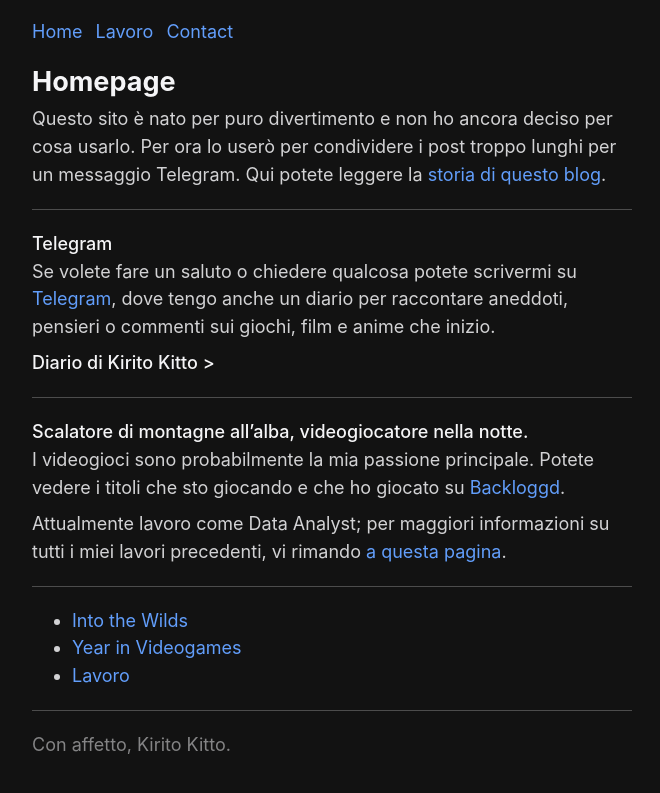
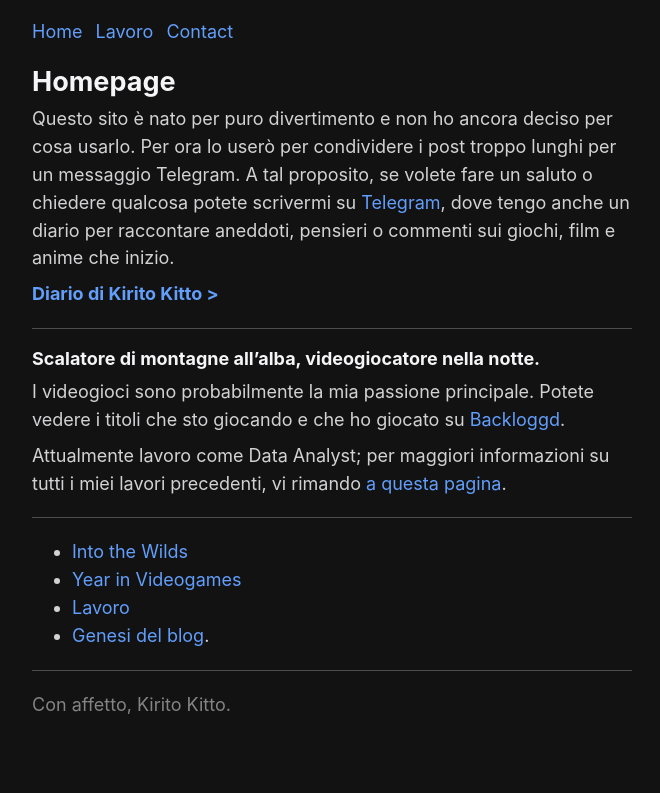
Before and after one commit to KiritoKitto/kiritokitto.github.io, a Jekyll site: the page built from index.md, in a window 1280 px wide. Shown: the top 793 px of the page, without its empty margins (308-968 px from the left). Built offline with Jekyll 4.4.1, drawn with Linux system fonts in a browser that asks for light colours; some web fonts are replaced; our own code applies the rules of GitHub Pages for plain Markdown files.

Commit message:
home fix

```diff
--- a/css/style.css
+++ b/css/style.css
@@ -166,14 +166,8 @@ nav a {
   margin-right: 8px;
 }
 
-strong {
+strong b {
   font-weight: 500;
-  color: var(--color-primary);
-}
-
-b {
-  font-weight: 500;
-  color: var(--color-primary);
 }
 
 a {
--- a/index.md
+++ b/index.md
@@ -1,17 +1,12 @@
 ## Homepage
 
-Questo sito è nato per puro divertimento e non ho ancora deciso per cosa usarlo. Per ora lo userò per condividere i post troppo lunghi per un messaggio Telegram. Qui potete leggere la [storia di questo blog](/blog-creation).
-
----
-
-**Telegram**\
-Se volete fare un saluto o chiedere qualcosa potete scrivermi su [Telegram](https://t.me/kiritokitto), dove tengo anche un diario per raccontare aneddoti, pensieri o commenti sui giochi, film e anime che inizio.
+Questo sito è nato per puro divertimento e non ho ancora deciso per cosa usarlo. Per ora lo userò per condividere i post troppo lunghi per un messaggio Telegram. A tal proposito, se volete fare un saluto o chiedere qualcosa potete scrivermi su [Telegram](https://t.me/kiritokitto), dove tengo anche un diario per raccontare aneddoti, pensieri o commenti sui giochi, film e anime che inizio.
 
 [**Diario di Kirito Kitto >**](https://t.me/+eYDpkG161AY4YzI0)
 
 ---
 
-**Scalatore di montagne all'alba, videogiocatore nella notte.**\
+##### Scalatore di montagne all'alba, videogiocatore nella notte.
 I videogioci sono probabilmente la mia passione principale. Potete vedere i titoli che sto giocando e che ho giocato su [Backloggd](https://www.backloggd.com/u/KiritoKitto/).
 
 Attualmente lavoro come Data Analyst; per maggiori informazioni su tutti i miei lavori precedenti, vi rimando [a questa pagina](/job).
@@ -21,6 +16,7 @@ Attualmente lavoro come Data Analyst; per maggiori informazioni su tutti i miei
 * [Into the Wilds](/into-the-wilds)
 * [Year in Videogames](/year-in-videogames)
 * [Lavoro](/job)
+* [Genesi del blog](/blog-creation).
 
 ---
 
```
